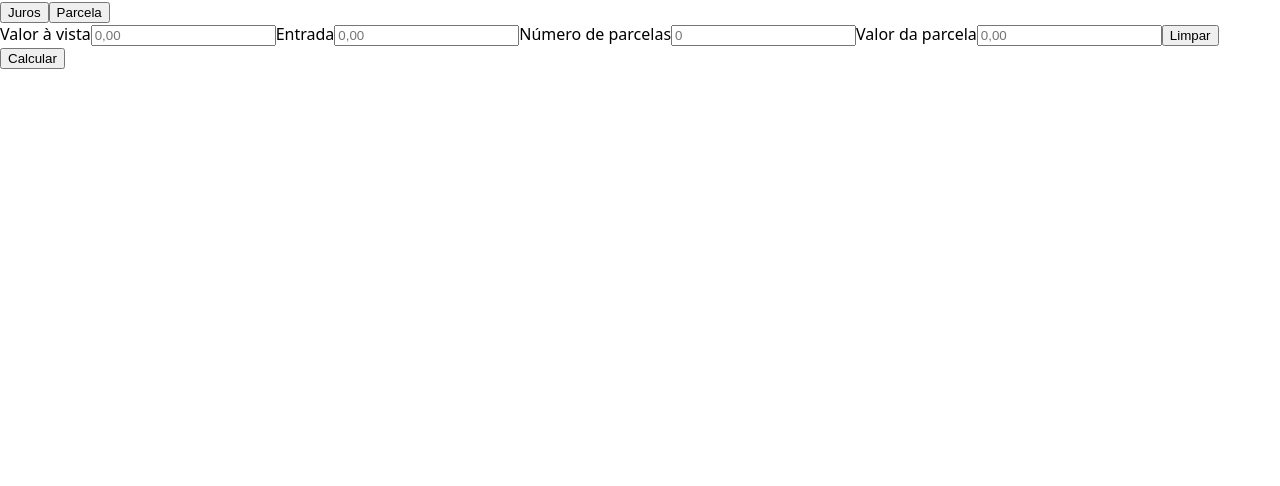
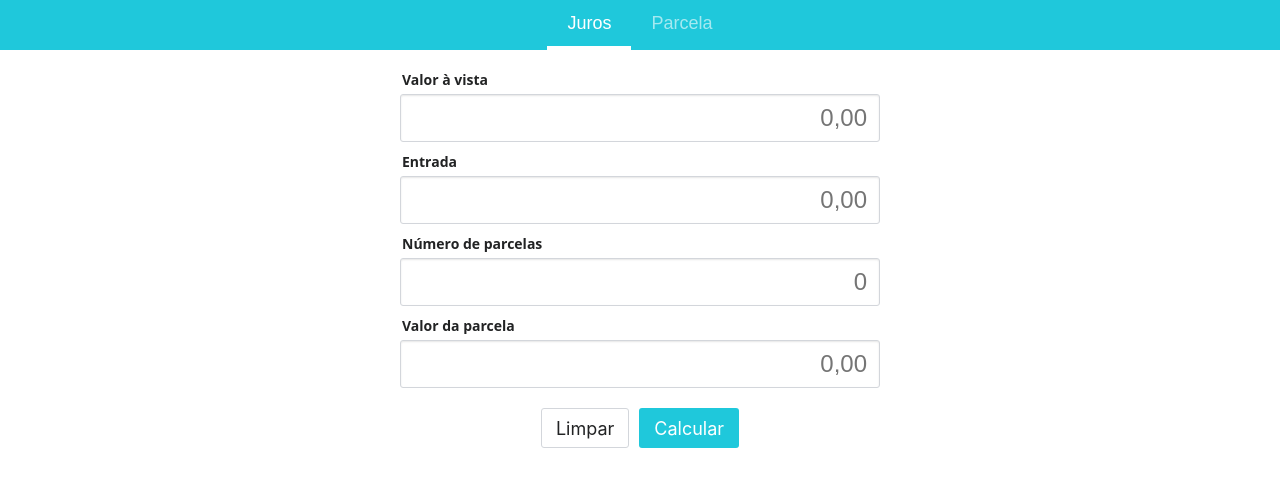
Before and after one commit to diogocampos/juros, a React (Create React App) app: page / in a window 1280 px wide. Shown: the top 486 px of the page. Built offline with nearby package versions, Linux system fonts and the light colour scheme.

Commit message:
Add styles

```diff
--- a/public/index.css
+++ b/public/index.css
@@ -2,21 +2,27 @@ html {
   box-sizing: border-box;
 }
 
-*, *:before, *:after {
+*,
+*:before,
+*:after {
   box-sizing: inherit;
 }
 
 body {
   margin: 0;
   padding: 0;
-  font-family: system-ui, -apple-system, BlinkMacSystemFont, "Segoe UI", "Roboto", "Oxygen",
-    "Ubuntu", "Cantarell", "Fira Sans", "Droid Sans", "Helvetica Neue",
-    sans-serif;
+  font-family: system-ui, -apple-system, BlinkMacSystemFont, 'Segoe UI',
+    'Roboto', 'Oxygen', 'Ubuntu', 'Cantarell', 'Fira Sans', 'Droid Sans',
+    'Helvetica Neue', sans-serif;
   -webkit-font-smoothing: antialiased;
   -moz-osx-font-smoothing: grayscale;
 }
 
-code {
-  font-family: source-code-pro, Menlo, Monaco, Consolas, "Courier New",
-    monospace;
+button {
+  cursor: pointer;
 }
+
+button,
+input {
+  color: inherit;
+}
--- /dev/null
+++ b/src/components/App.css
@@ -0,0 +1,6 @@
+.App {
+  display: flex;
+  flex-direction: column;
+  align-items: center;
+  color: #222324;
+}
--- a/src/components/App.js
+++ b/src/components/App.js
@@ -1,5 +1,6 @@
 import React from 'react'
 
+import './App.css'
 import Fields from './Fields'
 import Modes from './Modes'
 import Results from './Results'
--- /dev/null
+++ b/src/components/Fields.css
@@ -0,0 +1,43 @@
+.Fields {
+  width: 100%;
+  max-width: 500px;
+  padding: 10px;
+  display: flex;
+  flex-direction: column;
+  align-items: center;
+}
+
+.Fields-buttons {
+  padding-top: 15px;
+}
+
+.Fields-button {
+  height: 40px;
+  margin: 5px;
+  border: 1px solid #d3d6db;
+  border-radius: 3px;
+  padding: 7px 14px;
+  background-color: white;
+  font-size: 18px;
+  font-family: -apple-system;
+}
+
+.Fields-button:focus,
+.Fields-button:hover {
+  border-color: #aeb1b5;
+}
+
+.Fields-button:active {
+  box-shadow: inset 0 1px 2px rgba(0, 0, 0, 0.2);
+}
+
+.Fields-button.primary {
+  border-color: transparent;
+  background-color: #1fc8db;
+  color: white;
+}
+
+.Fields-button.primary:focus,
+.Fields-button.primary:hover {
+  background-color: #199fae;
+}
--- a/src/components/Fields.js
+++ b/src/components/Fields.js
@@ -1,6 +1,7 @@
 import React from 'react'
 import { connect } from 'react-redux'
 
+import './Fields.css'
 import NumberField from './NumberField'
 import { fieldNamesByMode, fieldProps } from '../constants'
 import { actions } from '../state'
@@ -35,12 +36,14 @@ class Fields extends React.Component {
             {...fieldProps[name]}
           />
         ))}
+        <div className="Fields-buttons">
           <button className="Fields-button" type="reset">
             Limpar
           </button>
           <button className="Fields-button primary" type="submit">
             Calcular
           </button>
+        </div>
       </form>
     )
   }
--- /dev/null
+++ b/src/components/Modes.css
@@ -0,0 +1,25 @@
+.Modes {
+  width: 100%;
+  height: 50px;
+  background-color: #1fc8db;
+  display: flex;
+  justify-content: center;
+}
+
+.Modes-mode {
+  margin: 0;
+  border: 0 solid transparent;
+  border-bottom-width: 4px;
+  padding: 0 20px;
+  background-color: transparent;
+  color: white;
+  font-size: 18px;
+}
+
+.Modes-mode.active {
+  border-bottom-color: white;
+}
+
+.Modes-mode:not(.active):not(:hover) {
+  opacity: 0.6;
+}
--- a/src/components/Modes.js
+++ b/src/components/Modes.js
@@ -2,6 +2,7 @@ import classNames from 'classnames'
 import React from 'react'
 import { connect } from 'react-redux'
 
+import './Modes.css'
 import { INSTALLMENT, INTEREST } from '../constants'
 import { actions } from '../state'
 
--- /dev/null
+++ b/src/components/NumberField.css
@@ -0,0 +1,33 @@
+.NumberField {
+  width: 100%;
+  padding-top: 5px;
+  display: flex;
+  flex-direction: column;
+}
+
+.NumberField-label {
+  margin: 5px 2px;
+  font-size: 14px;
+  font-weight: bold;
+  cursor: pointer;
+}
+
+.NumberField-input {
+  border: 1px solid #d3d6db;
+  border-radius: 3px;
+  box-shadow: inset 0 1px 2px rgba(0, 0, 0, 0.1);
+  padding: 3px 12px;
+  line-height: 40px;
+  text-align: right;
+  font-size: 24px;
+}
+
+.NumberField-input:hover {
+  border-color: #aeb1b5;
+}
+
+.NumberField-input:active,
+.NumberField-input:focus {
+  border-color: #1fc8db;
+  outline: 0;
+}
--- a/src/components/NumberField.js
+++ b/src/components/NumberField.js
@@ -1,5 +1,6 @@
 import React from 'react'
 
+import './NumberField.css'
 import { formatNumber, parseDigits } from './format'
 
 const MAX_DIGITS = 16
@@ -35,7 +36,7 @@ class NumberField extends React.Component {
     const { label, name, value, ...format } = this.props
     return (
       <label className="NumberField">
-        {label}
+        <span className="NumberField-label">{label}</span>
         <input
           className="NumberField-input"
           type="text"
```
Lines whose indentation alone changed are shown as unchanged.
